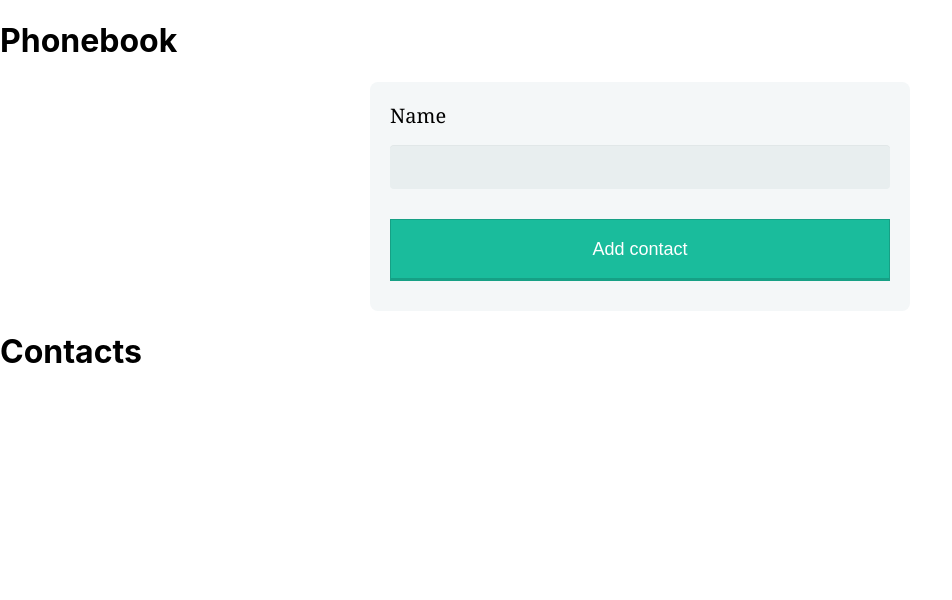
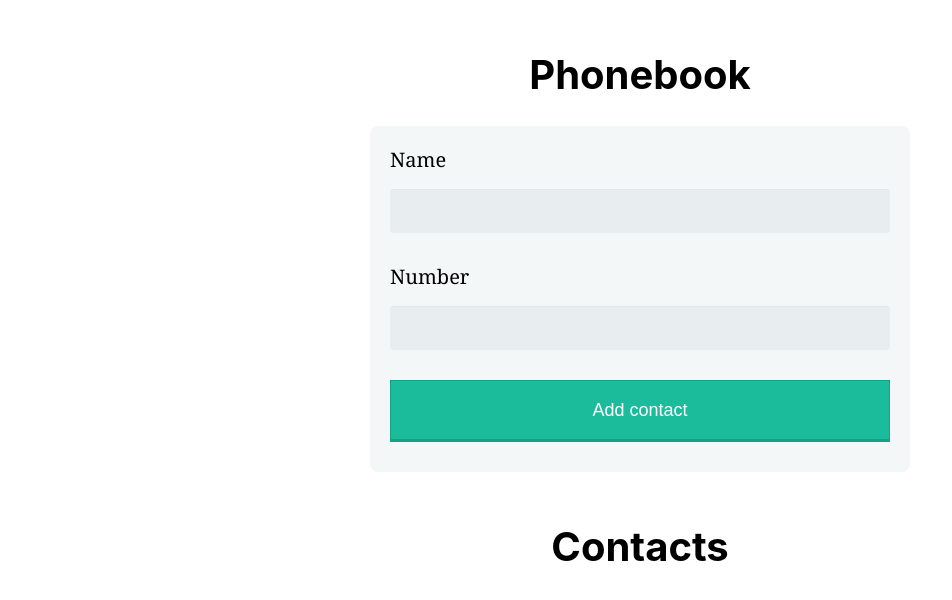
Before and after one commit to AnastasiaMosevych/goit-react-hw-02-phonebook, a React (Create React App) app: page / in a window 1280 px wide. Shown: the top 600 px of the page, without its empty margins (0-952 px from the left). Built offline with nearby package versions, Linux system fonts and the light colour scheme.

Commit message:
completed step 2 of task 2

```diff
--- a/src/components/App.jsx
+++ b/src/components/App.jsx
@@ -8,18 +8,22 @@ import nextId from "react-id-generator";
 export class App extends Component {
   state = {
     contacts: [],
-    name: ''
+    name: '',
+    number: ''
   }
 
-   handleChange = e => {
-    this.setState({ name: e.target.value });
+  handleChange = ({target}) => {
+    this.setState({
+      [target.name]: target.value
+    });
   };
 
   handleSubmit = (e) => {
     e.preventDefault();
     this.setState((prevState) => ({
-      contacts: [...prevState.contacts, { name: this.state.name, id: nextId() }],
-      name: ''
+      contacts: [...prevState.contacts, { name: this.state.name, number: this.state.number, id: nextId() }],
+      name: '',
+      number: ''
     }))
   }
 
@@ -33,16 +37,24 @@ export class App extends Component {
             <Input onChange={this.handleChange}
               type="text"
               value={this.state.name}
-            name="name"
-            pattern="^[a-zA-Zа-яА-Я]+(([' -][a-zA-Zа-яА-Я ])?[a-zA-Zа-яА-Я]*)*$"
-            title="Name may contain only letters, apostrophe, dash and spaces. For example Adrian, Jacob Mercer, Charles de Batz de Castelmore d'Artagnan"
-            required
-          >
-          </Input>
+              name="name"
+              pattern="^[a-zA-Zа-яА-Я]+(([' -][a-zA-Zа-яА-Я ])?[a-zA-Zа-яА-Я]*)*$"
+              title="Name may contain only letters, apostrophe, dash and spaces. For example Adrian, Jacob Mercer, Charles de Batz de Castelmore d'Artagnan"
+              required
+            />
+          <Label>Number</Label>
+            <Input onChange={this.handleChange}
+              type="tel"
+              value={this.state.number}
+              name="number"
+              pattern="\+?\d{1,4}?[-.\s]?\(?\d{1,3}?\)?[-.\s]?\d{1,4}[-.\s]?\d{1,4}[-.\s]?\d{1,9}"
+              title="Phone number must be digits and can contain spaces, dashes, parentheses and can start with +"
+              required
+            />
         </div>
         <SubmitBtn type="submit">Add contact</SubmitBtn>
         </FormStyle>
-        <Title title="Contacts"></Title>
+        <Title title="Contacts"/>
         <ContactsRender contacts={this.state.contacts} />
         </>
   );
--- a/src/components/Common/Title.jsx
+++ b/src/components/Common/Title.jsx
@@ -1,5 +1,7 @@
+import { TitleStyled } from "./TitleStyled.styled"
+
 export const Title = ({ title }) => {
     return <>
-        <h1 className='title'>{title}</h1>
+        <TitleStyled>{title}</TitleStyled>
     </>
 }
--- /dev/null
+++ b/src/components/Common/TitleStyled.styled.jsx
@@ -0,0 +1,9 @@
+import styled from "@emotion/styled";
+
+export const TitleStyled = styled.h1`
+    margin-top: 50px;
+    font-size: 40px;
+    font-family: font-family: Georgia, "Times New Roman", Times, serif;
+    font-weight: 700;
+    text-align: center;
+`
--- a/src/components/Contacts/Contacts.styled.jsx
+++ b/src/components/Contacts/Contacts.styled.jsx
@@ -1,5 +1,20 @@
 import styled from "@emotion/styled"
 
+export const Container = styled.div`
+    margin: 30px auto;
+    max-width: 500px;
+`
+
 export const ContactsList = styled.ul`
-    list-style: disc;
+    text-align: center;
+    list-style-position: inside;
+    font-size: 24px;
+    font-family: font-family: Georgia, "Times New Roman", Times, serif;
+    font-weight: 400;
+    list-style-type: circle;
 `
+
+export const ListItem = styled.li`
+    text-align: left;
+    margin-bottom: 10px;
+`
--- a/src/components/Contacts/ContactsRender.jsx
+++ b/src/components/Contacts/ContactsRender.jsx
@@ -1,16 +1,16 @@
 import { Component } from "react";
-import { ContactsList } from "./Contacts.styled";
+import { Container, ContactsList, ListItem } from "./Contacts.styled";
 
 
 export class ContactsRender extends Component {
     render() {
         const { contacts } = this.props;
-        return <>
+        return <Container>
             <ContactsList>
                 {contacts.map(contact => (
-                    <li key={contact.id}>{contact.name}</li>
+                    <ListItem key={contact.id}>{contact.name}: {contact.number}</ListItem>
                 ))}
             </ContactsList>
-        </>
+        </Container>
     }
 }
```
